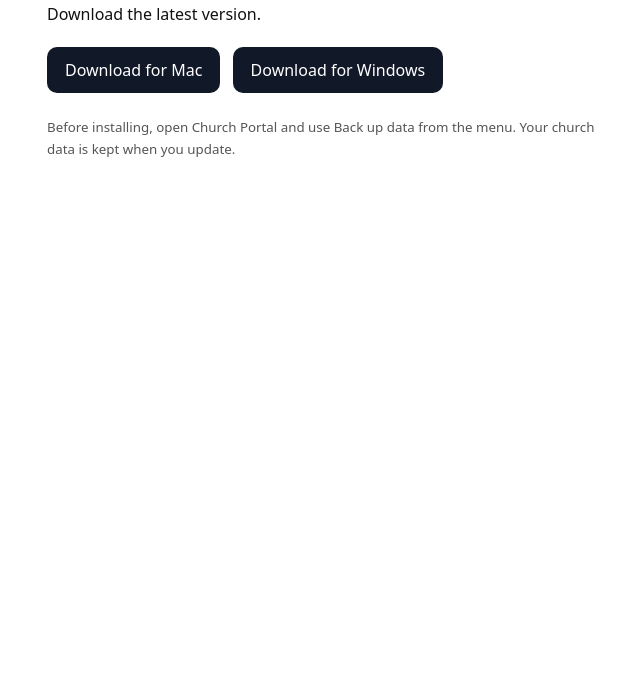
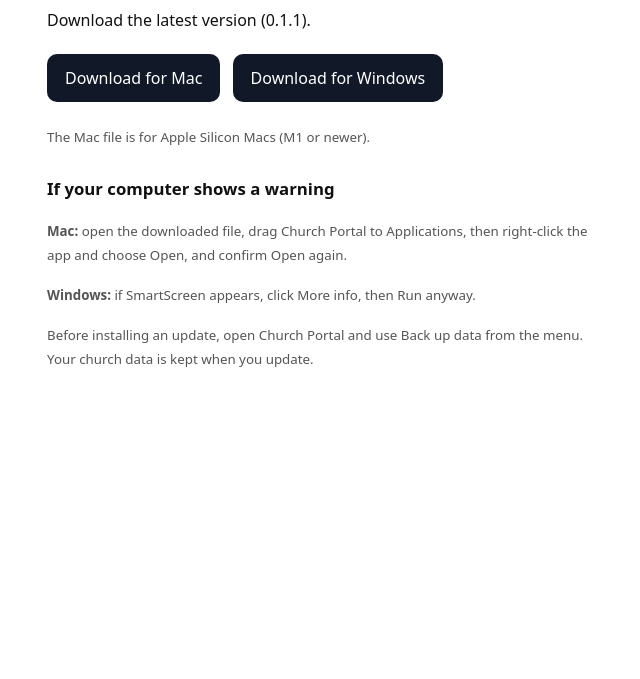
Before and after one commit to El-Olam-Systems/church-updates, a plain HTML site: page index.html in a window 1280 px wide. Shown: the part 121-800 px from the top of the page, without its empty margins (313-953 px from the left). Drawn offline with Linux system fonts and the light colour scheme.

Commit message:
Update index.html

```diff
--- a/index.html
+++ b/index.html
@@ -5,18 +5,25 @@
 <meta name="viewport" content="width=device-width, initial-scale=1">
 <title>Church Portal Downloads</title>
 <style>
-  body{font-family:system-ui,sans-serif;max-width:560px;margin:60px auto;padding:0 20px;color:#111}
+  body{font-family:system-ui,sans-serif;max-width:560px;margin:60px auto;padding:0 20px;color:#111;line-height:1.5}
   a.btn{display:inline-block;margin:6px 8px 6px 0;padding:12px 18px;background:#111827;color:#fff;border-radius:10px;text-decoration:none}
   small{color:#555}
+  h2{font-size:1.05rem;margin-top:28px}
 </style>
 </head>
 <body>
 <h1>Church Portal</h1>
-<p>Download the latest version.</p>
+<p>Download the latest version (0.1.1).</p>
 <p>
-  <a class="btn" href="#">Download for Mac</a>
-  <a class="btn" href="#">Download for Windows</a>
+  <a class="btn" href="https://github.com/El-Olam-Systems/church-updates/releases/download/v0.1.1/Church.Portal-0.1.1-arm64.dmg">Download for Mac</a>
+  <a class="btn" href="https://github.com/El-Olam-Systems/church-updates/releases/download/v0.1.1/Church.Portal.Setup.0.1.1.exe">Download for Windows</a>
 </p>
-<p><small>Before installing, open Church Portal and use Back up data from the menu. Your church data is kept when you update.</small></p>
+<p><small>The Mac file is for Apple Silicon Macs (M1 or newer).</small></p>
+
+<h2>If your computer shows a warning</h2>
+<p><small><strong>Mac:</strong> open the downloaded file, drag Church Portal to Applications, then right-click the app and choose Open, and confirm Open again.</small></p>
+<p><small><strong>Windows:</strong> if SmartScreen appears, click More info, then Run anyway.</small></p>
+
+<p><small>Before installing an update, open Church Portal and use Back up data from the menu. Your church data is kept when you update.</small></p>
 </body>
 </html>
```
